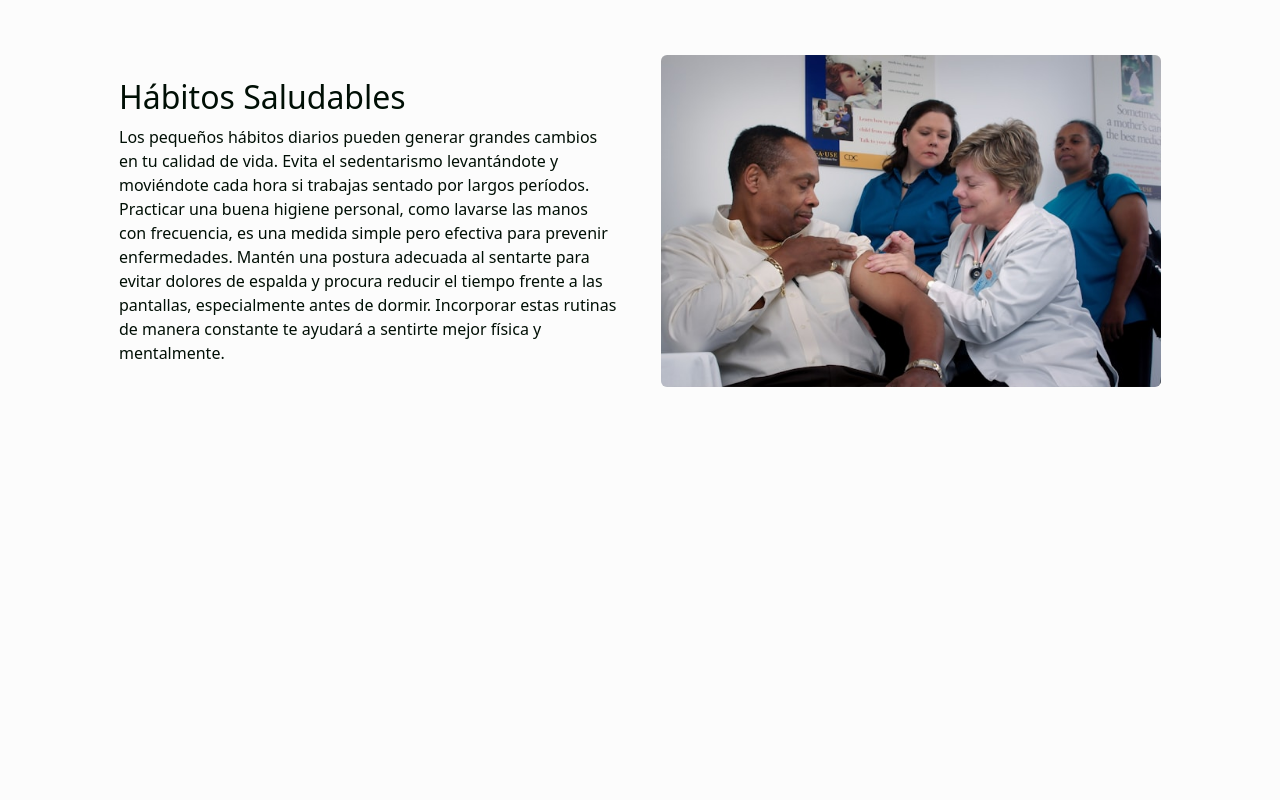
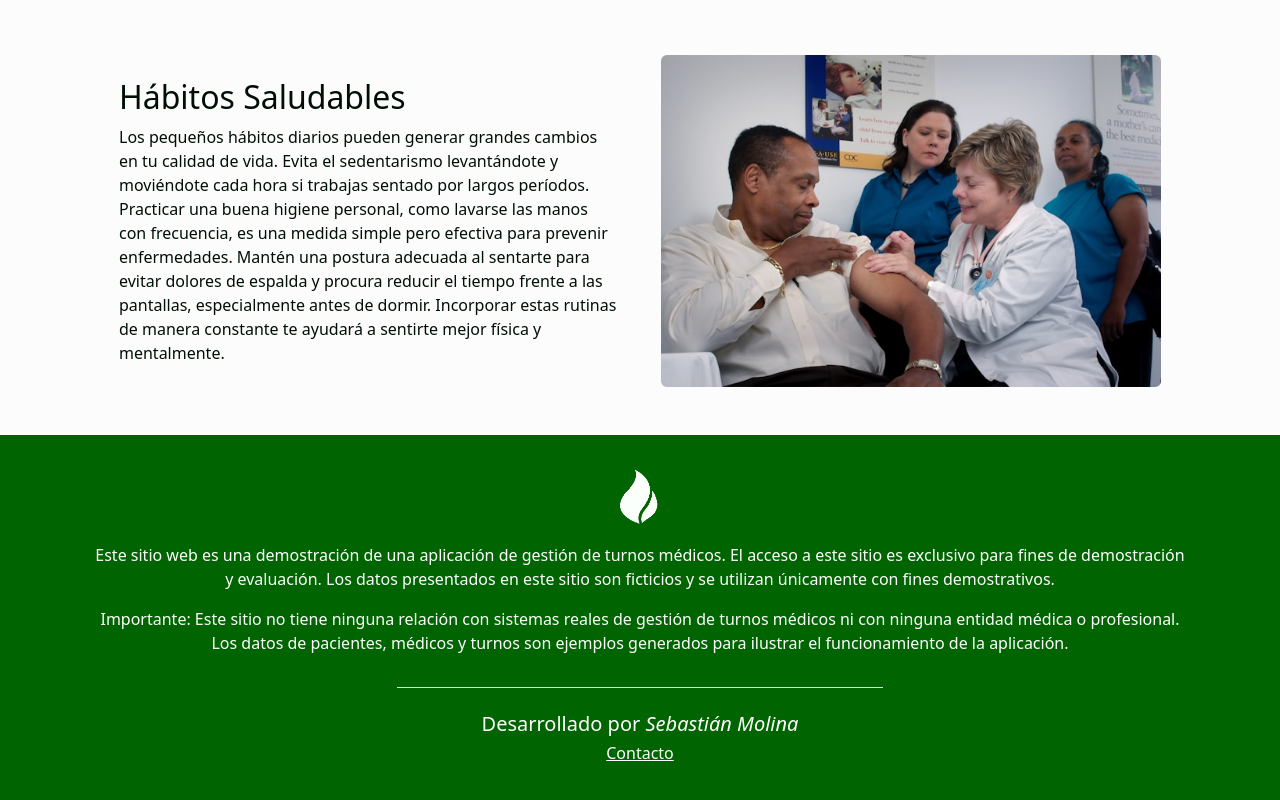
Before and after one commit to sebast825/medical-scheduling-fe, a React (Create React App) app: page / in a window 1280 px wide. Shown: the part 1916-2716 px from the top of the page. Before the commit the page ends 2351 px from the top, so only its background shows below. Built offline with nearby package versions, Linux system fonts and the light colour scheme.

Commit message:
footer shows fe

```diff
--- a/src/App.tsx
+++ b/src/App.tsx
@@ -1,14 +1,19 @@
-import React from 'react';
-import logo from './logo.svg';
-import {BrowserRouter as Router } from "react-router-dom"
+
+import {BrowserRouter as Router, } from "react-router-dom"
 import { Suspense } from 'react';
 import { Spinner } from './Components/statics/Spinner';
-import AppRouter from './routes/Router';
 import './App.scss';
 import { UserProvider } from './context/authContext';
-import FillExample from './Components/General/Nav Bar/NavBar';
+import Footer from './Components/General/Footer/Footer';
+import AppContent from './pages/AppContent';
+
+
 function App() {
+
+
   return (
+
+
     <UserProvider>
 
     <div className="App">
@@ -16,9 +21,8 @@ function App() {
       {/* suspense es para usar el lazy loading
       y el fallback se le pasa un componente que muestra mientras se carga la app */}
       <Suspense fallback={<Spinner/>}>
-      <FillExample />
+<AppContent/>
 
-        <AppRouter/>
       </Suspense>
     </Router>
 
--- a/src/Components/General/Footer/Footer.scss
+++ b/src/Components/General/Footer/Footer.scss
@@ -3,9 +3,7 @@
    padding: 4vh;
    background-color: darkgreen;
    color: #fff;
-   position: fixed;
-   bottom: 0;
-   left: 0;
+
  }
 
  .link{
--- /dev/null
+++ b/src/pages/AppContent.tsx
@@ -0,0 +1,23 @@
+import { useLocation } from "react-router-dom";
+import Footer from "../Components/General/Footer/Footer";
+import AppRouter from "../routes/Router";
+import NavBar from "../Components/General/Nav Bar/NavBar";
+
+// Componente principal con verificación de ruta
+function AppContent() {
+
+  const location = useLocation();
+  const hiddenRoutes = ["/login", "/register"];
+
+  const hideFooter = hiddenRoutes.includes(location.pathname);
+
+  return (
+    <>
+      <NavBar />
+      <AppRouter />
+      {!hideFooter && <Footer />}
+    </>
+  );
+}
+
+export default AppContent;
```
